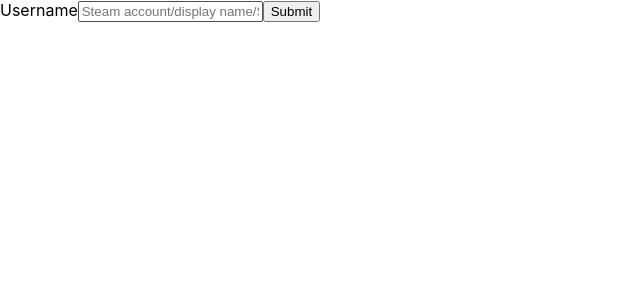
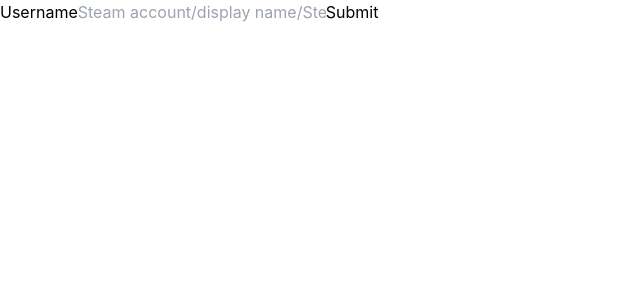
Before and after one commit to jsbento/CS-GO-Stats, a Next.js app: page /statistics in a window 1280 px wide. Shown: the top 300 px of the page, without its empty margins (0-640 px from the left). Built offline with nearby package versions, Linux system fonts and the light colour scheme.

Commit message:
Added tailwindcss  and components folder w/ skeletons

```diff
--- /dev/null
+++ b/components/Dropdown.tsx
@@ -0,0 +1,5 @@
+const Dropdown = () => {
+
+}
+
+export default Dropdown;
--- /dev/null
+++ b/components/NavBar.tsx
@@ -0,0 +1,5 @@
+const NavBar = () => {
+
+}
+
+export default NavBar;
--- /dev/null
+++ b/components/StatsCard.tsx
@@ -0,0 +1,5 @@
+const StatsCard = () => {
+
+}
+
+export default StatsCard;
--- a/package.json
+++ b/package.json
@@ -20,8 +20,11 @@
   "devDependencies": {
     "@types/node": "17.0.18",
     "@types/react": "17.0.39",
+    "autoprefixer": "^10.4.2",
     "eslint": "8.9.0",
     "eslint-config-next": "12.1.0",
+    "postcss": "^8.4.7",
+    "tailwindcss": "^3.0.23",
     "typescript": "4.5.5"
   }
 }
--- /dev/null
+++ b/postcss.config.js
@@ -0,0 +1,6 @@
+module.exports = {
+  plugins: {
+    tailwindcss: {},
+    autoprefixer: {},
+  },
+}
--- a/styles/globals.css
+++ b/styles/globals.css
@@ -1,3 +1,7 @@
+@tailwind base;
+@tailwind components;
+@tailwind utilities;
+
 html,
 body {
   padding: 0;
--- /dev/null
+++ b/tailwind.config.js
@@ -0,0 +1,10 @@
+module.exports = {
+  content: [
+    "./pages/**/*.{js,ts,jsx,tsx}",
+    "./components/**/*.{js,ts,jsx,tsx}"
+  ],
+  theme: {
+    extend: {},
+  },
+  plugins: [],
+}
```
Also changed, not shown: 1 other file (tests, documents, lock files or other folders).
